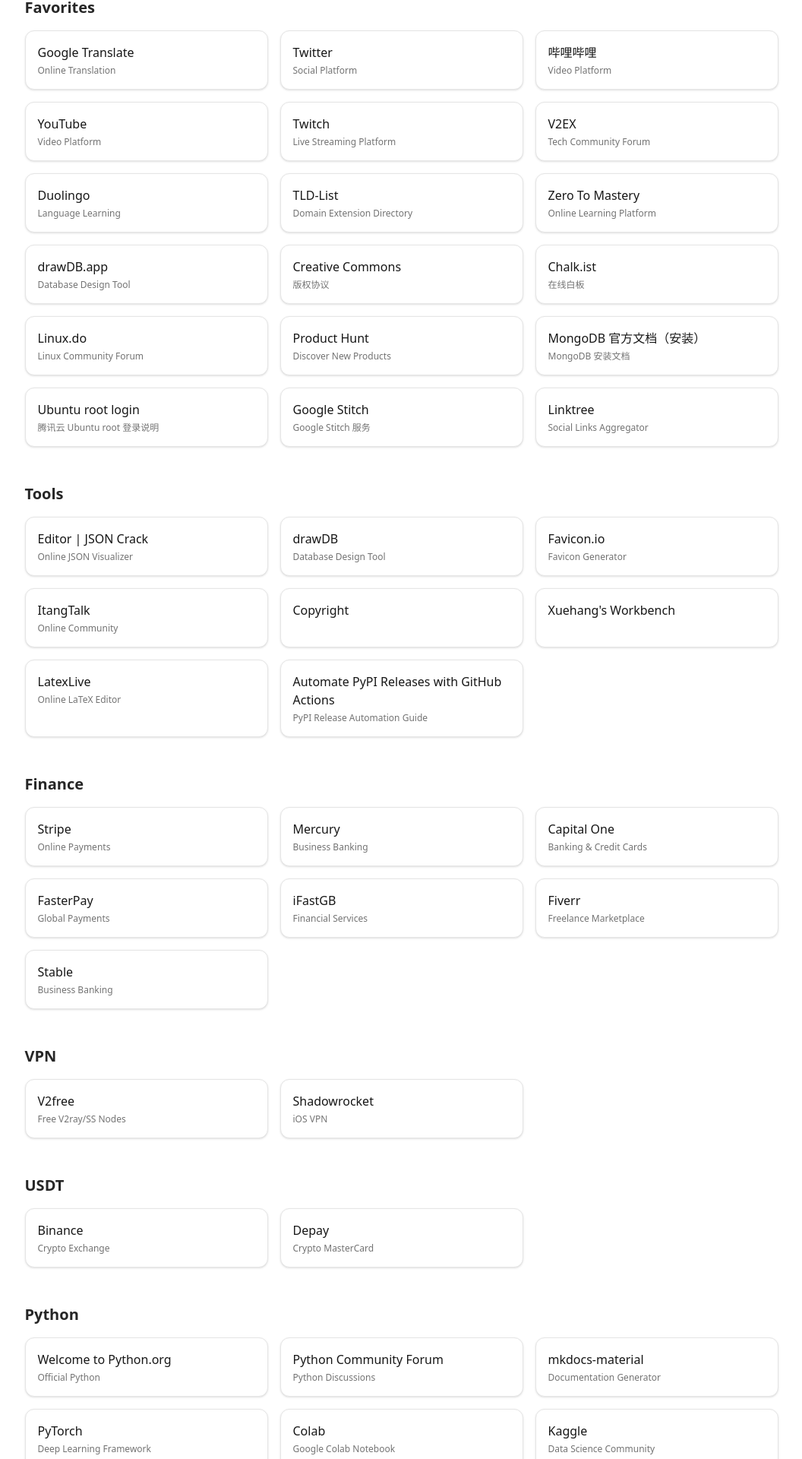
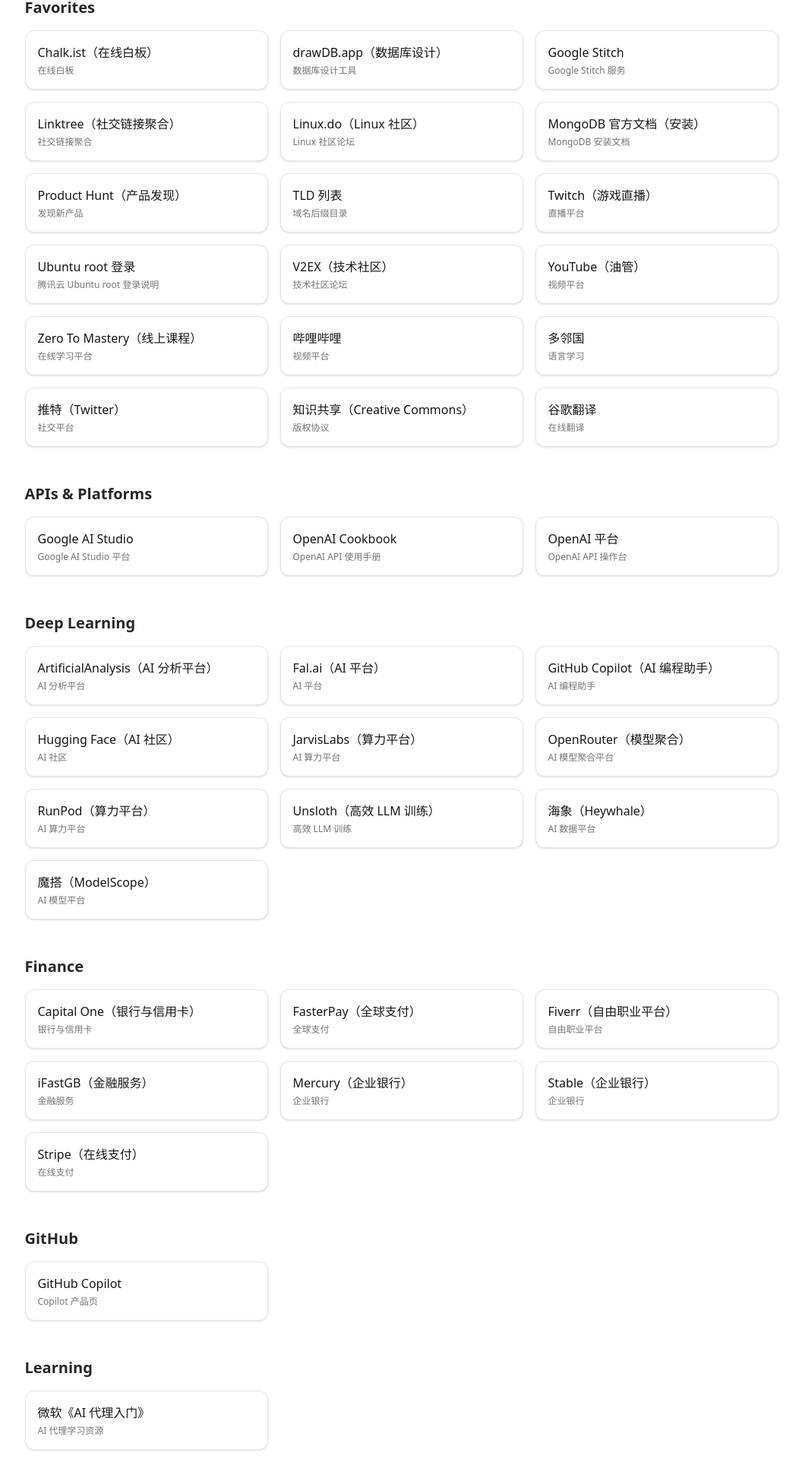
Before and after one commit to TacimbiDoombi/TacimbiDoombi.github.io, a Vue app: page /bookmarks in a window 1280 px wide. Shown: the part 193-2113 px from the top of the page at 76% size, without its empty margins (104-1160 px from the left). Built offline with nearby package versions, Linux system fonts and the light colour scheme.

Commit message:
feat: 优化书签分组排序逻辑，更新条目名称和描述为中文

```diff
--- a/src/views/BookmarksView.vue
+++ b/src/views/BookmarksView.vue
@@ -2,7 +2,7 @@
     <!-- 复用 App.vue 提供的主容器，只添加垂直内边距 -->
     <div class="py-16">
         <h1 class="text-3xl font-bold mb-8 text-center">Bookmark Navigation</h1>
-        <div v-for="group in bookmarkGroups" :key="group.title" class="mb-12">
+    <div v-for="group in sortedBookmarkGroups" :key="group.title" class="mb-12">
             <h2 class="text-xl font-semibold mb-4 text-neutral-800">{{ group.title }}</h2>
             <div class="grid grid-cols-1 sm:grid-cols-2 md:grid-cols-3 gap-4">
                 <a v-for="item in group.items" :key="item.name" :href="item.url" target="_blank" rel="noopener"
@@ -16,130 +16,159 @@
 </template>
 
 <script setup lang="ts">
+import { computed } from 'vue'
 const bookmarkGroups = [
     {
         title: "Favorites",
         items: [
-            { name: "Google Translate", url: "https://translate.google.com/", desc: "Online Translation" },
-            { name: "Twitter", url: "https://twitter.com/", desc: "Social Platform" },
-            { name: "哔哩哔哩", url: "https://www.bilibili.com/", desc: "Video Platform" },
-            { name: "YouTube", url: "https://youtube.com/", desc: "Video Platform" },
-            { name: "Twitch", url: "https://twitch.tv/", desc: "Live Streaming Platform" },
-            { name: "V2EX", url: "https://www.v2ex.com/", desc: "Tech Community Forum" },
-            { name: "Duolingo", url: "https://www.duolingo.com/", desc: "Language Learning" },
-            { name: "TLD-List", url: "https://tld-list.com/", desc: "Domain Extension Directory" },
-            { name: "Zero To Mastery", url: "https://zerotomastery.io/", desc: "Online Learning Platform" },
-            { name: "drawDB.app", url: "https://www.drawdb.app", desc: "Database Design Tool" },
-            { name: "Creative Commons", url: "https://creativecommons.org", desc: "版权协议" },
-            { name: "Chalk.ist", url: "https://chalk.ist", desc: "在线白板" },
-            { name: "Linux.do", url: "https://linux.do/", desc: "Linux Community Forum" },
-            { name: "Product Hunt", url: "https://www.producthunt.com", desc: "Discover New Products" },
+            { name: "谷歌翻译", url: "https://translate.google.com/", desc: "在线翻译" },
+            { name: "推特（Twitter）", url: "https://twitter.com/", desc: "社交平台" },
+            { name: "哔哩哔哩", url: "https://www.bilibili.com/", desc: "视频平台" },
+            { name: "YouTube（油管）", url: "https://youtube.com/", desc: "视频平台" },
+            { name: "Twitch（游戏直播）", url: "https://twitch.tv/", desc: "直播平台" },
+            { name: "V2EX（技术社区）", url: "https://www.v2ex.com/", desc: "技术社区论坛" },
+            { name: "多邻国", url: "https://www.duolingo.com/", desc: "语言学习" },
+            { name: "TLD 列表", url: "https://tld-list.com/", desc: "域名后缀目录" },
+            { name: "Zero To Mastery（线上课程）", url: "https://zerotomastery.io/", desc: "在线学习平台" },
+            { name: "drawDB.app（数据库设计）", url: "https://www.drawdb.app", desc: "数据库设计工具" },
+            { name: "知识共享（Creative Commons）", url: "https://creativecommons.org", desc: "版权协议" },
+            { name: "Chalk.ist（在线白板）", url: "https://chalk.ist", desc: "在线白板" },
+            { name: "Linux.do（Linux 社区）", url: "https://linux.do/", desc: "Linux 社区论坛" },
+            { name: "Product Hunt（产品发现）", url: "https://www.producthunt.com", desc: "发现新产品" },
             { name: "MongoDB 官方文档（安装）", url: "https://www.mongodb.com/zh-cn/docs/manual/administration/install-community/?linux-distribution=ubuntu&linux-package=default&operating-system=linux&search-linux=with-search-linux#std-label-install-mdb-community-ubuntu", desc: "MongoDB 安装文档" },
-            { name: "Ubuntu root login", url: "https://cloud.tencent.com/document/product/1207/44569#ubuntu-.E7.B3.BB.E7.BB.9F.E5.A6.82.E4.BD.BF.E7.94.A8-root-.E7.94.A8.E6.88.B7.E7.99.BB.E5.BD.95.E5.AE.9E.E4.BE.8B.EF.BC.9F", desc: "腾讯云 Ubuntu root 登录说明" },
+            { name: "Ubuntu root 登录", url: "https://cloud.tencent.com/document/product/1207/44569#ubuntu-.E7.B3.BB.E7.BB.9F.E5.A6.82.E4.BD.BF.E7.94.A8-root-.E7.94.A8.E6.88.B7.E7.99.BB.E5.BD.95.E5.AE.9E.E4.BE.8B.EF.BC.9F", desc: "腾讯云 Ubuntu root 登录说明" },
             { name: "Google Stitch", url: "https://stitch.withgoogle.com/", desc: "Google Stitch 服务" },
-            { name: "Linktree", url: "https://linktr.ee", desc: "Social Links Aggregator" },
+            { name: "Linktree（社交链接聚合）", url: "https://linktr.ee", desc: "社交链接聚合" },
         ],
     },
     {
         title: "Tools",
         items: [
-            { name: "Editor | JSON Crack", url: "https://jsoncrack.com/", desc: "Online JSON Visualizer" },
-            { name: "drawDB", url: "https://drawdb.com/", desc: "Database Design Tool" },
-            { name: "Favicon.io", url: "https://favicon.io", desc: "Favicon Generator" },
-            { name: "ItangTalk", url: "https://itangtalk.com", desc: "Online Community" },
-            { name: "Copyright", url: "#", desc: "" },
-            { name: "Xuehang's Workbench", url: "#", desc: "" },
-            { name: "LatexLive", url: "https://www.latexlive.com", desc: "Online LaTeX Editor" },
-            { name: "Automate PyPI Releases with GitHub Actions", url: "https://medium.com/@VersuS_/automate-pypi-releases-with-github-actions-4c5a9cfe947d", desc: "PyPI Release Automation Guide" },
+            { name: "JSON Crack 编辑器", url: "https://jsoncrack.com/", desc: "在线 JSON 可视化" },
+            { name: "drawDB（数据库设计）", url: "https://drawdb.com/", desc: "数据库设计工具" },
+            { name: "Favicon.io（图标生成）", url: "https://favicon.io", desc: "Favicon 生成器" },
+            { name: "ItangTalk（在线社区）", url: "https://itangtalk.com", desc: "在线社区" },
+            { name: "版权", url: "https://creativecommons.org/", desc: "知识共享协议官网" },
+            { name: "LaTeX Live", url: "https://www.latexlive.com", desc: "在线 LaTeX 编辑器" },
+            { name: "使用 GitHub Actions 自动发布 PyPI", url: "https://medium.com/@VersuS_/automate-pypi-releases-with-github-actions-4c5a9cfe947d", desc: "PyPI 发布自动化指南" },
         ],
     },
     {
         title: "Finance",
         items: [
-            { name: "Stripe", url: "https://stripe.com", desc: "Online Payments" },
-            { name: "Mercury", url: "https://mercury.com", desc: "Business Banking" },
-            { name: "Capital One", url: "https://www.capitalone.com", desc: "Banking & Credit Cards" },
-            { name: "FasterPay", url: "https://fasterpay.com", desc: "Global Payments" },
-            { name: "iFastGB", url: "https://www.ifastgb.com/zh/home", desc: "Financial Services" },
-            { name: "Fiverr", url: "https://www.fiverr.com", desc: "Freelance Marketplace" },
-            { name: "Stable", url: "https://usestable.com", desc: "Business Banking" },
+            { name: "Stripe（在线支付）", url: "https://stripe.com", desc: "在线支付" },
+            { name: "Mercury（企业银行）", url: "https://mercury.com", desc: "企业银行" },
+            { name: "Capital One（银行与信用卡）", url: "https://www.capitalone.com", desc: "银行与信用卡" },
+            { name: "FasterPay（全球支付）", url: "https://fasterpay.com", desc: "全球支付" },
+            { name: "iFastGB（金融服务）", url: "https://www.ifastgb.com/zh/home", desc: "金融服务" },
+            { name: "Fiverr（自由职业平台）", url: "https://www.fiverr.com", desc: "自由职业平台" },
+            { name: "Stable（企业银行）", url: "https://usestable.com", desc: "企业银行" },
         ],
     },
     {
         title: "VPN",
         items: [
-            { name: "V2free", url: "https://www.v2free.net/", desc: "Free V2ray/SS Nodes" },
-            { name: "Shadowrocket", url: "https://shadowrocket.com/", desc: "iOS VPN" },
+            { name: "V2free（免费节点）", url: "https://www.v2free.net/", desc: "免费 V2ray/SS 节点" },
+            { name: "Shadowrocket（小火箭）", url: "https://shadowrocket.com/", desc: "iOS VPN" },
         ],
     },
     {
         title: "USDT",
         items: [
-            { name: "Binance", url: "https://www.binance.com/", desc: "Crypto Exchange" },
-            { name: "Depay", url: "https://depay.com/", desc: "Crypto MasterCard" },
+            { name: "币安（Binance）", url: "https://www.binance.com/", desc: "加密货币交易所" },
+            { name: "Depay（加密卡）", url: "https://depay.com/", desc: "加密货币万事达卡" },
         ],
     },
     {
         title: "Python",
         items: [
-            { name: "Welcome to Python.org", url: "https://www.python.org/", desc: "Official Python" },
-            { name: "Python Community Forum", url: "https://discuss.python.org", desc: "Python Discussions" },
-            { name: "mkdocs-material", url: "https://squidfunk.github.io/mkdocs-material/", desc: "Documentation Generator" },
-            { name: "PyTorch", url: "https://pytorch.org", desc: "Deep Learning Framework" },
-            { name: "Colab", url: "https://colab.research.google.com", desc: "Google Colab Notebook" },
-            { name: "Kaggle", url: "https://www.kaggle.com", desc: "Data Science Community" },
-            { name: "D2L (动手学深度学习)", url: "https://zh-v2.d2l.ai", desc: "Deep Learning Book" },
+            { name: "Python 官网", url: "https://www.python.org/", desc: "Python 官方网站" },
+            { name: "Python 社区论坛", url: "https://discuss.python.org", desc: "Python 讨论区" },
+            { name: "mkdocs-material（文档生成器）", url: "https://squidfunk.github.io/mkdocs-material/", desc: "文档生成器" },
+            { name: "PyTorch（深度学习框架）", url: "https://pytorch.org", desc: "深度学习框架" },
+            { name: "Google Colab", url: "https://colab.research.google.com", desc: "Google Colab 笔记本" },
+            { name: "Kaggle（数据科学社区）", url: "https://www.kaggle.com", desc: "数据科学社区" },
+            { name: "D2L（动手学深度学习）", url: "https://zh-v2.d2l.ai", desc: "深度学习教材" },
         ],
     },
     {
         title: "Deep Learning",
         items: [
-            { name: "GitHub Copilot", url: "https://github.com/features/copilot", desc: "AI Coding Assistant" },
-            { name: "Hugging Face", url: "https://huggingface.co/", desc: "AI Community" },
-            { name: "OpenRouter", url: "https://openrouter.ai/models", desc: "AI Model Hub" },
-            { name: "Fal.ai", url: "https://fal.ai", desc: "AI Platform" },
-            { name: "Unsloth", url: "https://docs.unsloth.ai", desc: "Efficient LLM Training" },
-            { name: "ModelScope", url: "https://modelscope.cn/home", desc: "AI Model Hub" },
-            { name: "Heywhale", url: "https://www.heywhale.com/home", desc: "AI Data Platform" },
-            { name: "JarvisLabs", url: "https://jarvislabs.ai", desc: "AI Compute Platform" },
-            { name: "ArtificialAnalysis", url: "https://artificialanalysis.ai", desc: "AI Analysis Platform" },
-            { name: "RunPod", url: "https://console.runpod.io", desc: "AI Compute Platform" },
+            { name: "GitHub Copilot（AI 编程助手）", url: "https://github.com/features/copilot", desc: "AI 编程助手" },
+            { name: "Hugging Face（AI 社区）", url: "https://huggingface.co/", desc: "AI 社区" },
+            { name: "OpenRouter（模型聚合）", url: "https://openrouter.ai/models", desc: "AI 模型聚合平台" },
+            { name: "Fal.ai（AI 平台）", url: "https://fal.ai", desc: "AI 平台" },
+            { name: "Unsloth（高效 LLM 训练）", url: "https://docs.unsloth.ai", desc: "高效 LLM 训练" },
+            { name: "魔搭（ModelScope）", url: "https://modelscope.cn/home", desc: "AI 模型平台" },
+            { name: "海象（Heywhale）", url: "https://www.heywhale.com/home", desc: "AI 数据平台" },
+            { name: "JarvisLabs（算力平台）", url: "https://jarvislabs.ai", desc: "AI 算力平台" },
+            { name: "ArtificialAnalysis（AI 分析平台）", url: "https://artificialanalysis.ai", desc: "AI 分析平台" },
+            { name: "RunPod（算力平台）", url: "https://console.runpod.io", desc: "AI 算力平台" },
         ],
     },
     {
         title: "Research & Papers",
         items: [
-            { name: "arXiv", url: "https://arxiv.org", desc: "Preprint Papers" },
-            { name: "ORCID", url: "https://orcid.org", desc: "Researcher ID" },
+            { name: "arXiv", url: "https://arxiv.org", desc: "预印本论文" },
+            { name: "ORCID（研究者 ID）", url: "https://orcid.org", desc: "研究者身份标识" },
         ],
     },
     {
         title: "APIs & Platforms",
         items: [
-            { name: "OpenAI Platform", url: "https://platform.openai.com/chat/edit", desc: "OpenAI API Playground" },
-            { name: "OpenAI Cookbook", url: "https://cookbook.openai.com", desc: "OpenAI API Cookbook" },
+            { name: "OpenAI 平台", url: "https://platform.openai.com/chat/edit", desc: "OpenAI API 操作台" },
+            { name: "OpenAI Cookbook", url: "https://cookbook.openai.com", desc: "OpenAI API 使用手册" },
+            { name: "Google AI Studio", url: "https://aistudio.google.com", desc: "Google AI Studio 平台" },
         ],
     },
     {
         title: "GitHub",
         items: [
-            { name: "GitHub Copilot", url: "https://github.com/copilot", desc: "Copilot Product Page" },
+            { name: "GitHub Copilot", url: "https://github.com/copilot", desc: "Copilot 产品页" },
         ],
     },
     {
         title: "Logistics",
         items: [
-            { name: "USPS", url: "https://zh.usps.com", desc: "US Postal Service (Chinese)" },
+            { name: "美国邮政（USPS）", url: "https://zh.usps.com", desc: "美国邮政（中文）" },
         ],
     },
     {
         title: "Learning",
         items: [
-            { name: "Microsoft AI Agents for Beginners", url: "https://microsoft.github.io/ai-agents-for-beginners/translations/zh/", desc: "AI Agents Learning Resource" },
+            { name: "微软《AI 代理入门》", url: "https://microsoft.github.io/ai-agents-for-beginners/translations/zh/", desc: "AI 代理学习资源" },
         ],
     },
     // ...add more groups as needed
 ];
+
+// 将分组与条目进行“合理排序”
+// 规则：
+// 1) 预设优先级的分组优先显示（如 Favorites 置顶）；
+// 2) 其余分组按标题 localeCompare 升序；
+// 3) 每个分组内条目按名称 localeCompare 升序；
+// 注意：不直接修改原始数据，返回排序后的新数组
+const groupPriority: Record<string, number> = {
+    Favorites: 0,
+}
+
+const sortedBookmarkGroups = computed(() => {
+    // 分组排序
+    const groups = [...bookmarkGroups].sort((a, b) => {
+        const pa = groupPriority[a.title] ?? Number.POSITIVE_INFINITY
+        const pb = groupPriority[b.title] ?? Number.POSITIVE_INFINITY
+        if (pa !== pb) return pa - pb
+        return a.title.localeCompare(b.title, undefined, { numeric: true, sensitivity: 'base' })
+    })
+
+    // 组内条目排序
+    return groups.map(g => ({
+        ...g,
+        items: [...g.items].sort((i1, i2) =>
+            i1.name.localeCompare(i2.name, undefined, { numeric: true, sensitivity: 'base' })
+        ),
+    }))
+})
 </script>
 
 <style scoped>
```
